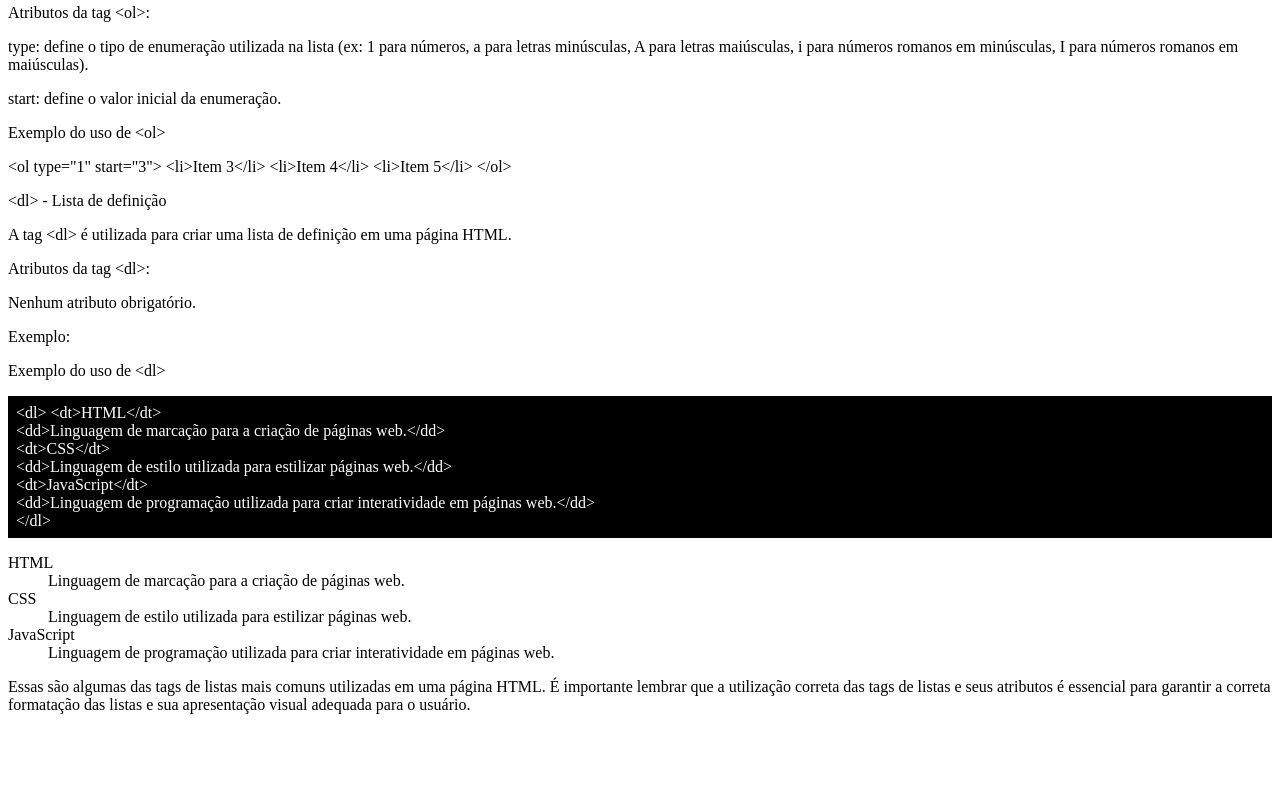
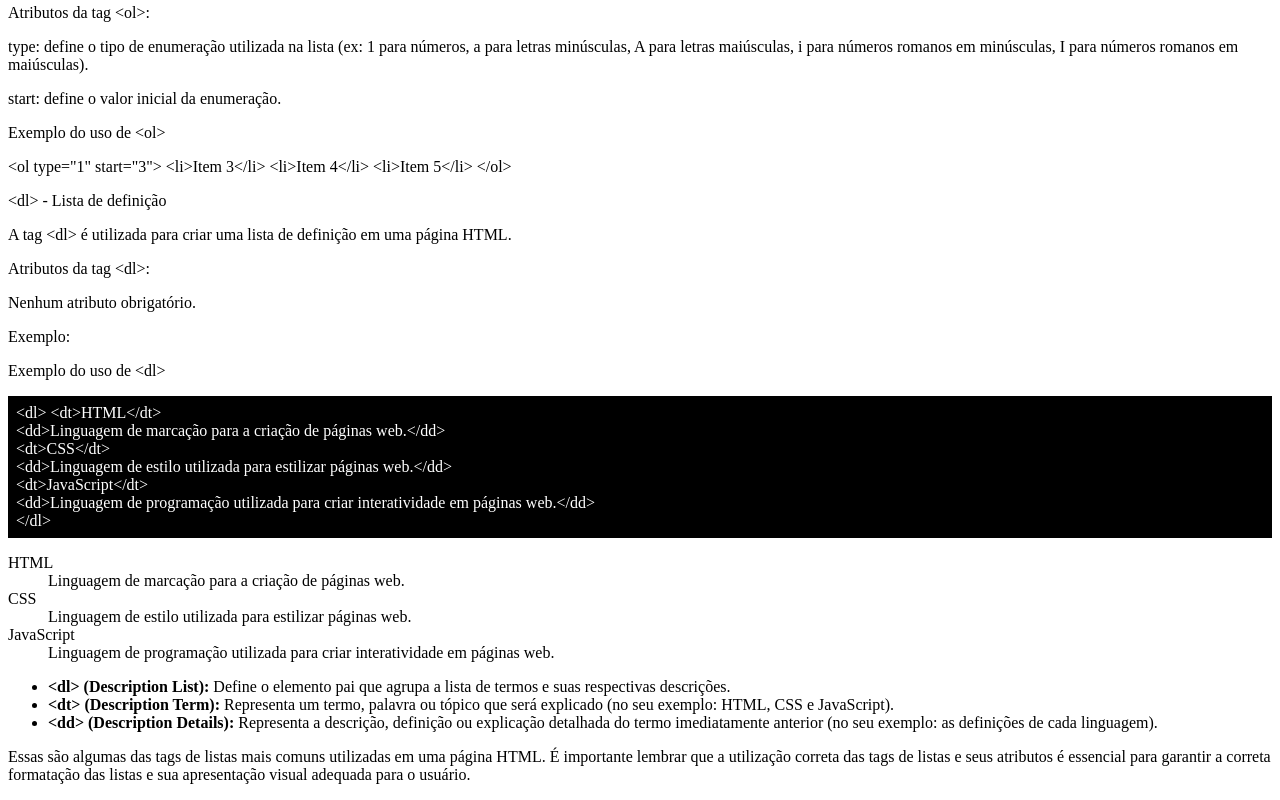
Before and after one commit to AlexMandri/dev_web_fat, a plain HTML site: page pages/aula1/aula1.html in a window 1280 px wide. Shown: the part 4962-5762 px from the top of the page. Before the commit the page ends 5692 px from the top, so only its background shows below. Drawn offline with Linux system fonts and the light colour scheme.

Commit message:
descrição da tag dl, dt e dd inserido

```diff
--- a/pages/aula1/aula1.html
+++ b/pages/aula1/aula1.html
@@ -315,6 +315,12 @@
         <dt>JavaScript</dt>
         <dd>Linguagem de programação utilizada para criar interatividade em páginas web.</dd>
     </dl>
+    <ul>
+        <li> <b>&lt;dl&gt; (Description List):</b>  Define o elemento pai que agrupa a lista de termos e suas respectivas descrições.</li>
+        <li><b>&lt;dt&gt; (Description Term):</b> Representa um termo, palavra ou tópico que será explicado (no seu exemplo: HTML, CSS e JavaScript).</li>
+        <li><b>&lt;dd&gt; (Description Details):</b> Representa a descrição, definição ou explicação detalhada do termo imediatamente anterior (no seu exemplo: as definições de cada linguagem).</li>
+    </ul>
+
     <p>Essas são algumas das tags de listas mais comuns utilizadas em uma página HTML. É importante lembrar que a
         utilização correta das tags de listas e seus atributos é essencial para garantir a correta formatação das listas
         e sua apresentação visual adequada para o usuário.</p>
```
